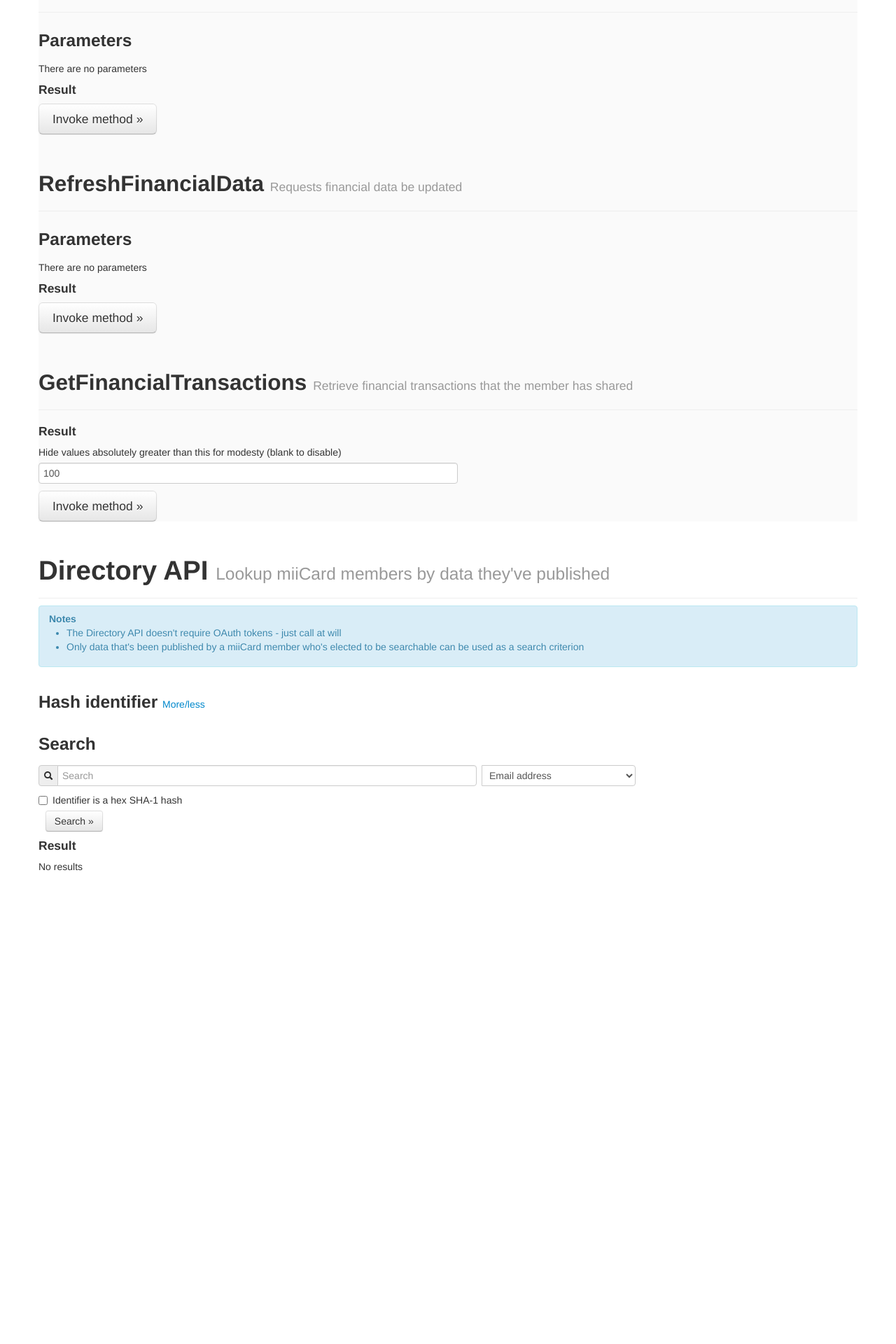
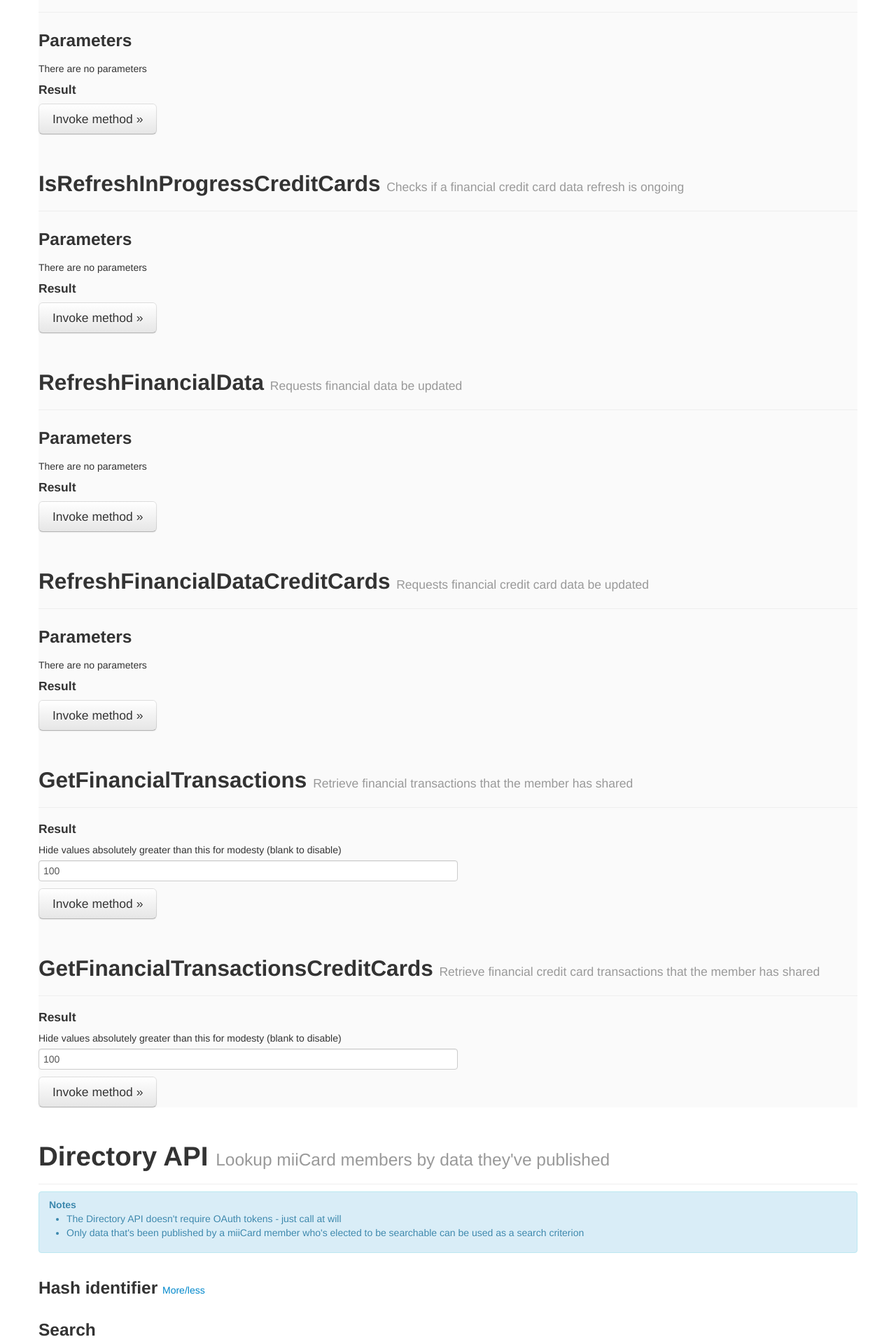
Before and after one commit to miiCard/api-wrappers-python-test, a Django app: page / in a window 1280 px wide. Shown: the part 3776-5696 px from the top of the page at 70% size. Before the commit the page ends 5020 px from the top, so only its background shows below. Run offline with Django 3.2, Linux system fonts and the light colour scheme; parts of the project's set-up code (start-up, migrations or seed data) failed here and were passed over.

Commit message:
Support for credit card data sharing

```diff
--- a/src/TestHarness/Templates/index.html
+++ b/src/TestHarness/Templates/index.html
@@ -257,6 +257,24 @@
             </div>
 
             <div class="page-header">
+                <h2><a name="is-refresh-in-progress-credit-cards"></a>IsRefreshInProgressCreditCards
+                <small>Checks if a financial credit card data refresh is ongoing</small>
+                </h2>
+            </div>
+            <div class="row">
+                <div class="span12">
+                    <h3>Parameters</h3>
+                    <p>There are no parameters</p>
+
+                    <h4>Result</h4>
+                    {% if view_model.is_refresh_in_progress_credit_cards_result %}
+                    <p>{{ view_model.is_refresh_in_progress_credit_cards_result|safe}}</p>
+                    {% endif %}
+                    <button type="submit" name="btn-invoke" value="is-refresh-in-progress-credit-cards" class="btn btn-large">Invoke method &raquo;</button>
+                </div>
+            </div>
+
+            <div class="page-header">
                 <h2><a name="refresh-financial-data"></a>RefreshFinancialData
                 <small>Requests financial data be updated</small>
                 </h2>
@@ -271,6 +289,24 @@
                     <p>{{ view_model.refresh_financial_data_result|safe}}</p>
                     {% endif %}
                     <button type="submit" name="btn-invoke" value="refresh-financial-data" class="btn btn-large">Invoke method &raquo;</button>
+                </div>
+            </div>
+
+            <div class="page-header">
+                <h2><a name="refresh-financial-data-credit-cards"></a>RefreshFinancialDataCreditCards
+                <small>Requests financial credit card data be updated</small>
+                </h2>
+            </div>
+            <div class="row">
+                <div class="span12">
+                    <h3>Parameters</h3>
+                    <p>There are no parameters</p>
+
+                    <h4>Result</h4>
+                    {% if view_model.refresh_financial_data_credit_cards_result %}
+                    <p>{{ view_model.refresh_financial_data_credit_cards_result|safe}}</p>
+                    {% endif %}
+                    <button type="submit" name="btn-invoke" value="refresh-financial-data-credit-cards" class="btn btn-large">Invoke method &raquo;</button>
                 </div>
             </div>
 
@@ -290,6 +326,25 @@
                     <p>{{ view_model.get_financial_transactions_result|safe}}</p>
                     {% endif %}
                     <button type="submit" name="btn-invoke" value="get-financial-transactions" class="btn btn-large">Invoke method &raquo;</button>
+                </div>
+            </div>
+
+            <div class="page-header">
+                <h2><a name="get-financial-transactions-credit-cards"></a>GetFinancialTransactionsCreditCards
+                <small>Retrieve financial credit card transactions that the member has shared</small>
+                </h2>
+            </div>
+            <div class="row">
+                <div class="span12">
+                    <h4>Result</h4>
+
+                    <label for="financial-data-credit-cards-modesty-limit">Hide values absolutely greater than this for modesty (blank to disable)</label>
+                    <input type="text" name="financial-data-credit-cards-modesty-limit" value="{{ view_model.financial_data_credit_cards_modesty_limit }}" /> <br />
+
+                    {% if view_model.get_financial_transactions_credit_cards_result %}
+                    <p>{{ view_model.get_financial_transactions_credit_cards_result|safe}}</p>
+                    {% endif %}
+                    <button type="submit" name="btn-invoke" value="get-financial-transactions-credit-cards" class="btn btn-large">Invoke method &raquo;</button>
                 </div>
             </div>
         </div>
--- a/src/TestHarness/models.py
+++ b/src/TestHarness/models.py
@@ -37,9 +37,13 @@ class HarnessViewModel(models.Model):
     show_oauth_details_required_error = False
 
     is_refresh_in_progress_result = ''
+    is_refresh_in_progress_credit_cards_result = ''
     refresh_financial_data_result = ''
+    refresh_financial_data_credit_cards_result = ''
     get_financial_transactions_result = ''
+    get_financial_transactions_credit_cards_result = ''
     financial_data_modesty_limit = 100
+    financial_data_credit_cards_modesty_limit = 100
 
     directory_criterion = ''
     directory_criterion_value = ''
--- a/src/TestHarness/views.py
+++ b/src/TestHarness/views.py
@@ -36,6 +36,7 @@ def home(request):
         view_model.card_image_snapshot_id = request.POST.get('card-image-snapshot-id', None)
 
         view_model.financial_data_modesty_limit = request.POST.get('financial-data-modesty-limit', None)
+        view_model.financial_data_credit_cards_modesty_limit = request.POST.get('financial-data-credit-cards-modesty-limit', None)
 
         view_model.directory_criterion = request.POST.get('directory_criterion', '')
         view_model.directory_criterion_value = request.POST.get('directory_criterion_value', '')
@@ -77,11 +78,18 @@ def home(request):
             return toReturn
         elif action == 'is-refresh-in-progress':
             view_model.is_refresh_in_progress_result = prettify_response(financial_api.is_refresh_in_progress(), None)
+        elif action == 'is-refresh-in-progress-credit-cards':
+            view_model.is_refresh_in_progress_credit_cards_result = prettify_response(financial_api.is_refresh_in_progress_credit_cards(), None)
         elif action == 'refresh-financial-data':
             view_model.refresh_financial_data_result = prettify_response(financial_api.refresh_financial_data(), prettify_refresh_financial_data)
+        elif action == 'refresh-financial-data-credit-cards':
+            view_model.refresh_financial_data_credit_cards_result = prettify_response(financial_api.refresh_financial_data(), prettify_refresh_financial_data_credit_cards)
         elif action == 'get-financial-transactions':
             configuration = PrettifyConfiguration(view_model.financial_data_modesty_limit)
             view_model.get_financial_transactions_result = prettify_response(financial_api.get_financial_transactions(), prettify_financial_transactions, configuration)
+        elif action == 'get-financial-transactions-credit-cards':
+            configuration = PrettifyConfiguration(view_model.financial_data_credit_cards_modesty_limit)
+            view_model.get_financial_transactions_credit_cards_result = prettify_response(financial_api.get_financial_transactions_credit_cards(), prettify_financial_transactions, configuration)
 
     elif action:
         view_model.show_oauth_details_required_error = True
@@ -394,14 +402,24 @@ def render_identity(identity):
 def render_financial_provider(financial_provider, configuration = None):
     toReturn = '<div class="fact">'
     toReturn += render_fact('Name', financial_provider.provider_name)
-    toReturn += render_fact_heading('Financial Accounts')
 
     ct = 0
-    for financial_account in financial_provider.financial_accounts or []:
-        toReturn += '<div class="fact"><h4>[' + ct.__str__() + ']</h4>'
-        toReturn += render_financial_account(financial_account, configuration)
-        toReturn += '</div>'
-        ct += 1
+    if financial_provider.financial_accounts:
+        toReturn += render_fact_heading('Financial Accounts')
+
+        for financial_account in financial_provider.financial_accounts:
+            toReturn += '<div class="fact"><h4>[' + ct.__str__() + ']</h4>'
+            toReturn += render_financial_account(financial_account, configuration)
+            toReturn += '</div>'
+            ct += 1
+    elif financial_provider.financial_credit_cards:
+        toReturn += render_fact_heading('Financial Credit Cards')
+
+        for financial_credit_card in financial_provider.financial_credit_cards:
+            toReturn += '<div class="fact"><h4>[' + ct.__str__() + ']</h4>'
+            toReturn += render_financial_credit_card(financial_credit_card, configuration)
+            toReturn += '</div>'
+            ct += 1
 
     toReturn += '</div>';
 
@@ -429,6 +447,36 @@ def render_financial_account(financial_account, configuration = None):
     toReturn += "<table class='table table-striped table-condensed table-hover'><thead><tr><th>Date</th><th>Description</th><th class='r'>Credit</th><th class='r'>Debit</th></tr></thead><tbody>"
 
     for transaction in financial_account.transactions or []:
+        toReturn += "<tr><td>" + transaction.date.__str__() + "</td><td title='ID: " + transaction.id + "'>" + transaction.description + "</td><td class='r'>" + get_modesty_filtered_amount(transaction.amount_credited, configuration) + "</td><td class='r d'>" + get_modesty_filtered_amount(transaction.amount_debited, configuration) + "</td></tr>"
+
+    toReturn += "</tbody></table>"
+
+    toReturn += '</div>';
+
+    return toReturn
+
+def render_financial_credit_card(financial_credit_card, configuration = None):
+    toReturn = '<div class="fact">'
+
+    toReturn += render_fact('Holder', financial_credit_card.holder)
+    toReturn += render_fact('Account Name', financial_credit_card.account_name)
+    toReturn += render_fact('Account Number', financial_credit_card.account_number)
+    toReturn += render_fact('Type', financial_credit_card.type)
+    toReturn += render_fact('Last Updated (UTC)', financial_credit_card.last_updated_utc)
+    toReturn += render_fact('From Date', financial_credit_card.from_date)
+    toReturn += render_fact('Currency ISO', financial_credit_card.currency_iso)
+    toReturn += render_fact('Credit Limit', get_modesty_filtered_amount(financial_credit_card.credit_limit, configuration))
+    toReturn += render_fact('Running Balance', get_modesty_filtered_amount(financial_credit_card.running_balance, configuration))
+    toReturn += render_fact('Credits Count', financial_credit_card.credits_count)
+    toReturn += render_fact('Credits Sum', get_modesty_filtered_amount(financial_credit_card.credits_sum, configuration))
+    toReturn += render_fact('Debits Count', financial_credit_card.debits_count)
+    toReturn += render_fact('Debits Sum', get_modesty_filtered_amount(financial_credit_card.debits_sum, configuration))
+
+    toReturn += render_fact_heading('Transactions')
+
+    toReturn += "<table class='table table-striped table-condensed table-hover'><thead><tr><th>Date</th><th>Description</th><th class='r'>Credit</th><th class='r'>Debit</th></tr></thead><tbody>"
+
+    for transaction in financial_credit_card.transactions or []:
         toReturn += "<tr><td>" + transaction.date.__str__() + "</td><td title='ID: " + transaction.id + "'>" + transaction.description + "</td><td class='r'>" + get_modesty_filtered_amount(transaction.amount_credited, configuration) + "</td><td class='r d'>" + get_modesty_filtered_amount(transaction.amount_debited, configuration) + "</td></tr>"
 
     toReturn += "</tbody></table>"
```
